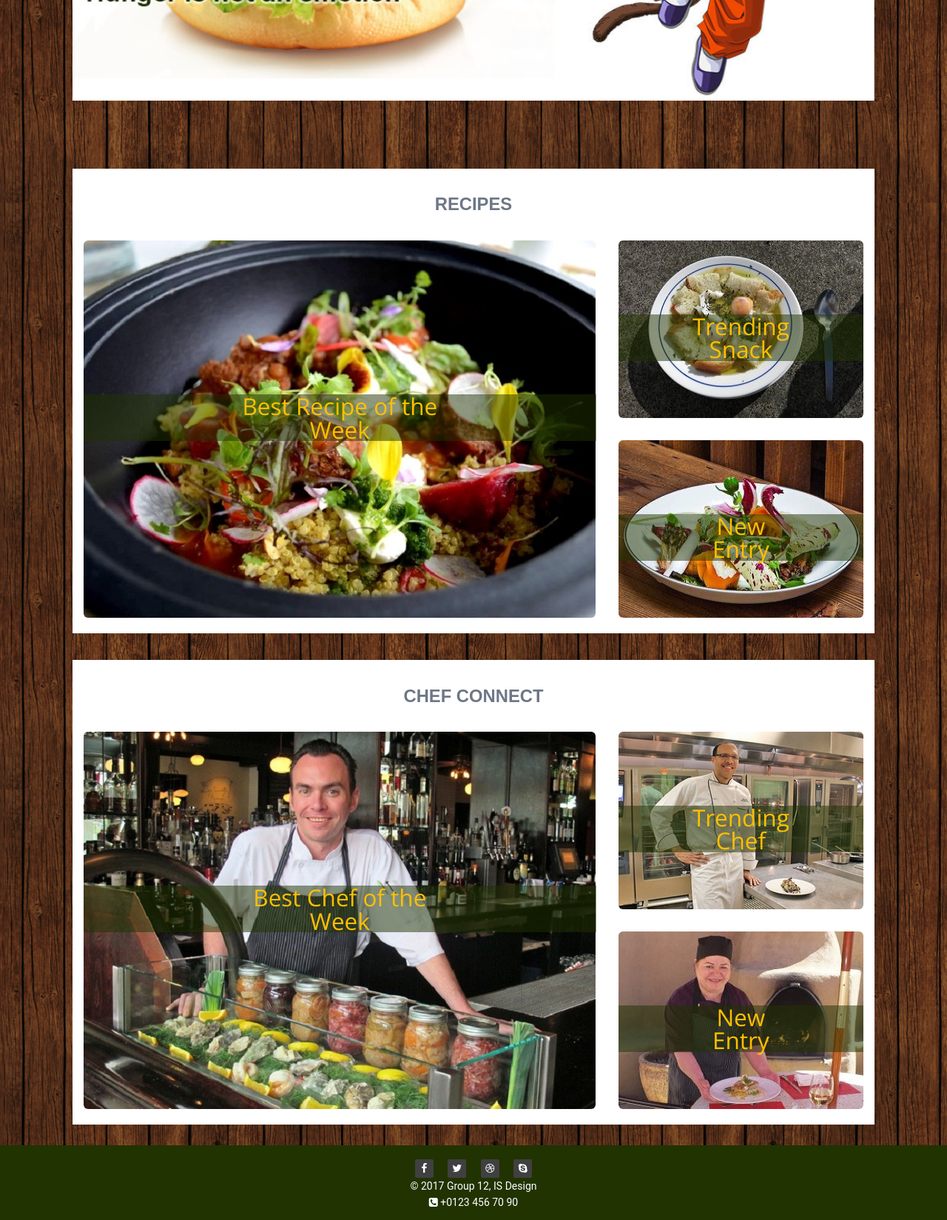
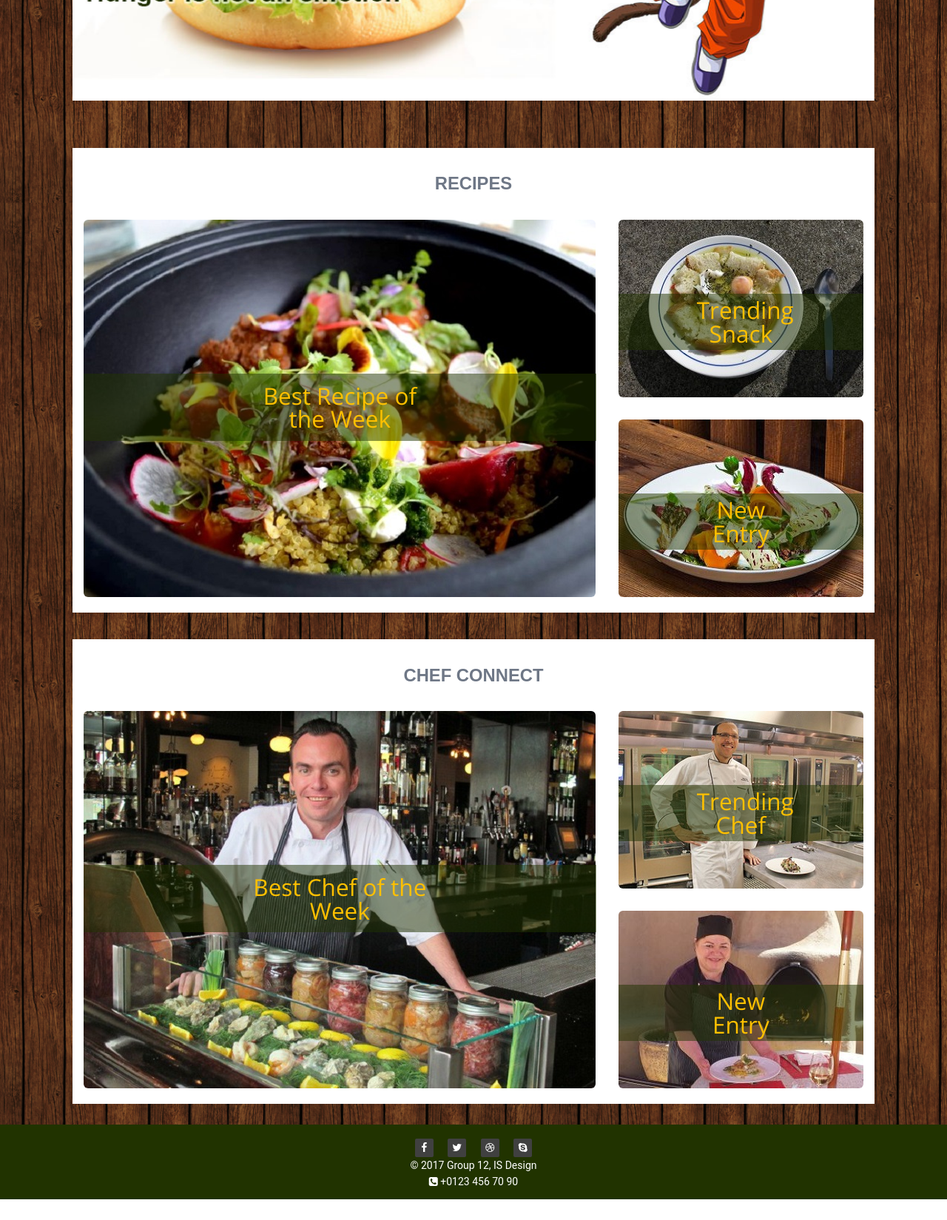
Before and after one commit to aloksatpathy/tengoHambre, a Flask app: page / in a window 1280 px wide. Shown: the part 519-2168 px from the top of the page at 74% size. After the commit the page ends 2140 px from the top, so only its background shows below. Run offline with Flask 2, Linux system fonts and the light colour scheme; some libraries are stand-ins or nearby versions.

Commit message:
3 changes two of mine and padding for recipe in index

```diff
--- a/static/css/style.css
+++ b/static/css/style.css
@@ -545,6 +545,7 @@ display=none;
 	margin: 30%;
 	display: block;
 	font-weight: 500;
+      padding: 2%
 }
 
 /* lt-ie9 */
--- a/templates/demo.html
+++ b/templates/demo.html
@@ -19,7 +19,7 @@
 						<li data-target="#myCarousel" data-slide-to="1"></li>
 						<li data-target="#myCarousel" data-slide-to="2"></li>
 					</ol>
-				    <div class="row hidden-xs" id="slider-thumbs">
+				    <div class="row hidden-sm hidden-xs" id="slider-thumbs">
                         <!-- Bottom switcher of slider -->
                         <ul class="hide-bullets" style="width 100%; margin: 0 auto;">
 						{% set count = [0] %}
--- a/templates/index.html
+++ b/templates/index.html
@@ -41,8 +41,8 @@
         <!--content-->
     <div class="container">
         <div class="cont">
-            <div class="content">
-                <div class="content-top-bottom">
+            <div class="content" style="padding-top: 0">
+                <div class="content-top-bottom" >
                     <h2>RECIPES</h2>
                     <div class="col-md-8 men">
                         <a href="Recipe.html" class="b-link-stripe b-animate-go"><img class="img-responsive img-rounded" src="static\images\Snack1.jpg" alt="">
```
